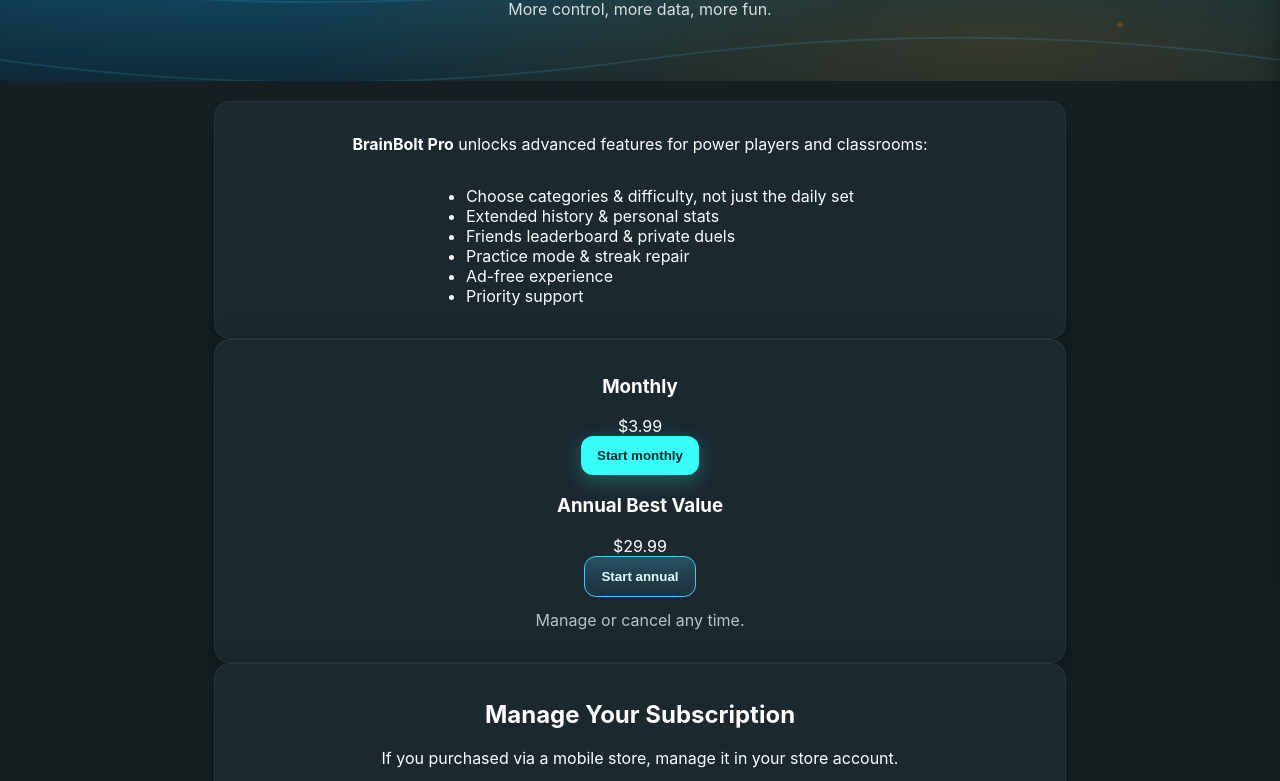
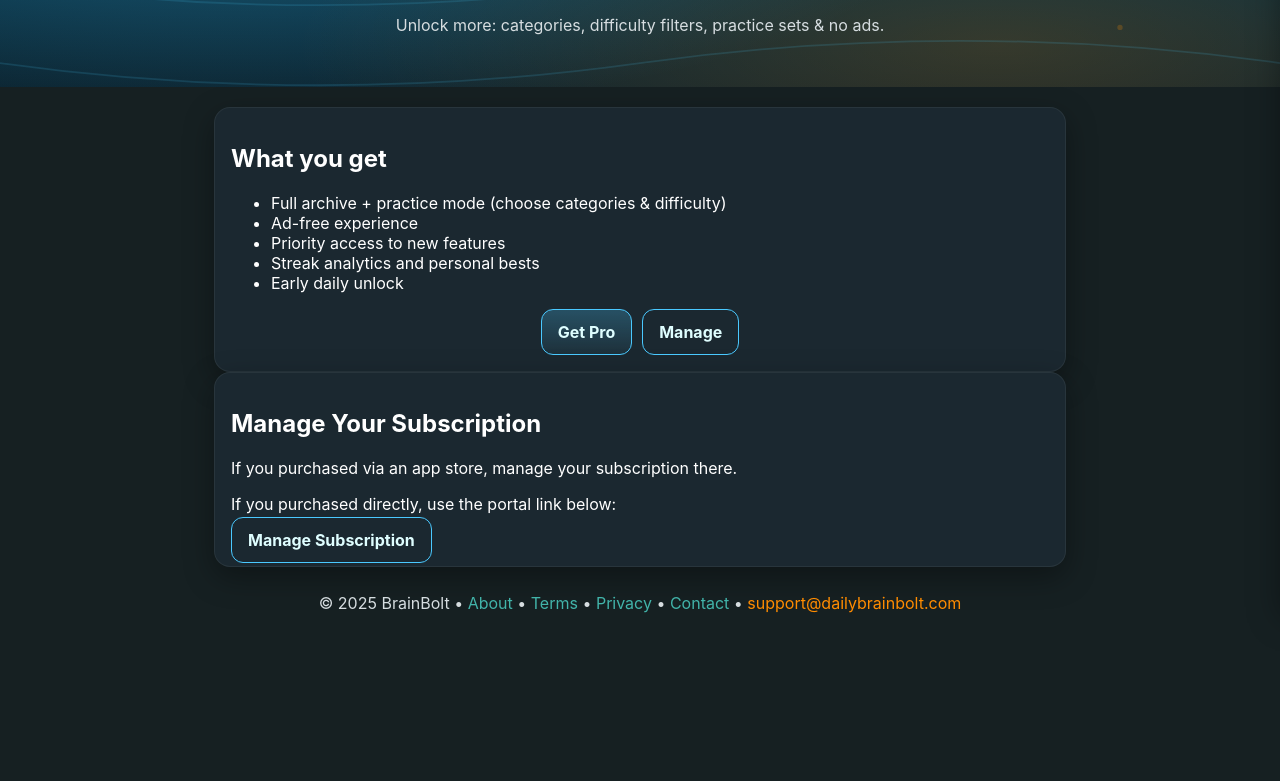
Before and after one commit to Eastmad77/daily-brain-bolt, a website: page pro.html in a window 1280 px wide. Shown: the part 192-973 px from the top of the page. After the commit the page ends 845 px from the top, so only its background shows below. Drawn offline with Linux system fonts and the light colour scheme.

Commit message:
Update pro.html

```diff
--- a/pro.html
+++ b/pro.html
@@ -1,35 +1,31 @@
 <!DOCTYPE html>
-<html lang="en">
+<html lang="en" data-theme="dark">
 <head>
   <meta charset="utf-8" />
   <meta name="viewport" content="width=device-width, initial-scale=1" />
   <title>Go Pro • BrainBolt</title>
-
   <link rel="icon" href="/favicon.svg" type="image/svg+xml">
   <link rel="apple-touch-icon" href="/apple-touch-icon.png">
   <link rel="manifest" href="/site.webmanifest">
   <meta name="theme-color" content="#162022" />
   <link rel="stylesheet" href="/style.css" />
 </head>
-<body data-theme="dark">
+<body>
   <div class="topbar">
-    <button id="mmMenuBtn" class="menu-btn" aria-label="Open menu">☰</button>
+    <button id="mmMenuBtn" class="menu-btn" aria-label="Open menu" title="Menu">☰</button>
     <div class="topbar-right">
-      <button id="themeToggle" class="btn outline small">Theme</button>
-      <button id="muteBtn" class="mute-btn" aria-label="Toggle sound">🔊</button>
+      <a class="btn outline small" href="/index.html">Home</a>
     </div>
   </div>
 
   <nav id="mmSideMenu" class="side-menu" aria-hidden="true">
     <ul>
       <li><a href="/index.html">Home</a></li>
+      <li><a href="/menu.html">Menu</a></li>
       <li><a href="/about.html">About</a></li>
       <li><a href="/terms.html">Terms</a></li>
       <li><a href="/privacy.html">Privacy</a></li>
       <li><a href="/contact.html">Contact</a></li>
-      <li><a href="/pro.html" class="menu-pro">Go Pro</a></li>
-      <li><button id="btnSignIn" class="btn outline full">Sign in with Google</button></li>
-      <li><button id="btnNotify" class="btn ghost full">Enable Notifications</button></li>
     </ul>
   </nav>
 
@@ -38,67 +34,48 @@
     <div class="hero-inner">
       <div class="hero-title">
         <img src="/app-icon.svg" alt="BrainBolt Icon" class="app-icon-large" />
-        <h1>Go Pro</h1>
+        <h1><img class="favicon-inline" src="/favicon.svg" alt="">BrainBolt Pro</h1>
       </div>
-      <p class="subtitle">More control, more data, more fun.</p>
+      <p class="subtitle">Unlock more: categories, difficulty filters, practice sets & no ads.</p>
     </div>
   </header>
 
   <main class="container">
-    <!-- Value -->
-    <section class="card" style="text-align:center">
-      <p><strong>BrainBolt Pro</strong> unlocks advanced features for power players and classrooms:</p>
-      <ul class="feature-list" style="text-align:left; display:inline-block; max-width:700px">
-        <li>Choose categories & difficulty, not just the daily set</li>
-        <li>Extended history & personal stats</li>
-        <li>Friends leaderboard & private duels</li>
-        <li>Practice mode & streak repair</li>
+    <section class="card">
+      <h2>What you get</h2>
+      <ul>
+        <li>Full archive + practice mode (choose categories & difficulty)</li>
         <li>Ad-free experience</li>
-        <li>Priority support</li>
+        <li>Priority access to new features</li>
+        <li>Streak analytics and personal bests</li>
+        <li>Early daily unlock</li>
       </ul>
+      <div class="cta-row" style="margin-top:12px;">
+        <!-- TODO: replace with real checkout URL -->
+        <a class="btn shuffle" href="#" onclick="alert('Coming soon')">Get Pro</a>
+        <a class="btn outline" href="#manage">Manage</a>
+      </div>
     </section>
 
-    <!-- Plans -->
-    <section class="card plan-card" style="text-align:center">
-      <div class="plans">
-        <div class="plan">
-          <h3>Monthly</h3>
-          <div class="price">$3.99</div>
-          <button class="btn primary">Start monthly</button>
-        </div>
-        <div class="plan highlight">
-          <h3>Annual <span class="badge">Best Value</span></h3>
-          <div class="price">$29.99</div>
-          <button class="btn shuffle">Start annual</button>
-        </div>
-      </div>
-      <p style="margin-top:.8rem;color:#b9c3c9">Manage or cancel any time.</p>
-    </section>
-
-    <!-- Manage subscription (Stripe Customer Portal placeholder) -->
-    <section class="card" style="text-align:center">
+    <section id="manage" class="card">
       <h2>Manage Your Subscription</h2>
-      <p>If you purchased via a mobile store, manage it in your store account.</p>
-      <p>If you purchased directly, use the button below:</p>
+      <p>If you purchased via an app store, manage your subscription there.</p>
+      <p>If you purchased directly, use the portal link below:</p>
+      <!-- TODO: replace with your Stripe portal link -->
       <a href="https://YOUR_STRIPE_PORTAL_URL" class="btn outline">Manage Subscription</a>
     </section>
   </main>
 
   <footer class="footer">
     © 2025 BrainBolt •
-    <a href="/about.html">About</a> •
-    <a href="/terms.html">Terms</a> •
-    <a href="/privacy.html">Privacy</a> •
-    <a href="/contact.html">Contact</a> •
+    <a class="footer-link" href="/about.html">About</a> •
+    <a class="footer-link" href="/terms.html">Terms</a> •
+    <a class="footer-link" href="/privacy.html">Privacy</a> •
+    <a class="footer-link" href="/contact.html">Contact</a> •
     <a class="footer-mail" href="mailto:support@dailybrainbolt.com">support@dailybrainbolt.com</a>
   </footer>
 
   <script src="/firebase-config.js"></script>
   <script src="/app.js"></script>
-  <script>
-    if ('serviceWorker' in navigator) {
-      navigator.serviceWorker.register('/service-worker.js').catch(()=>{});
-    }
-  </script>
 </body>
 </html>
```
